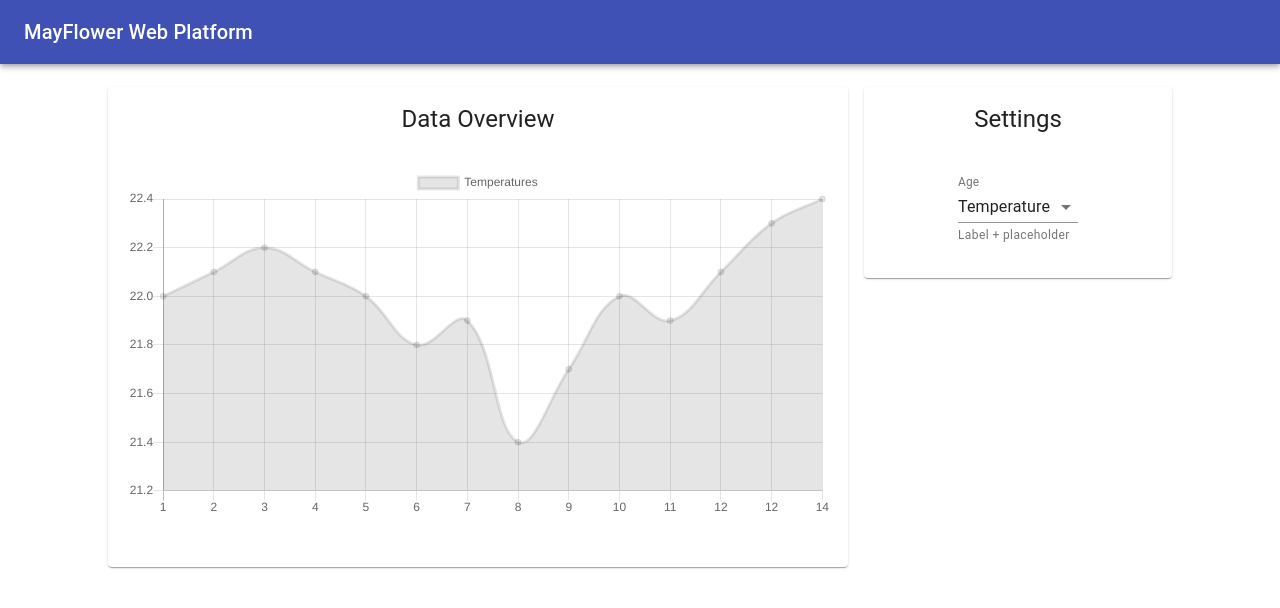
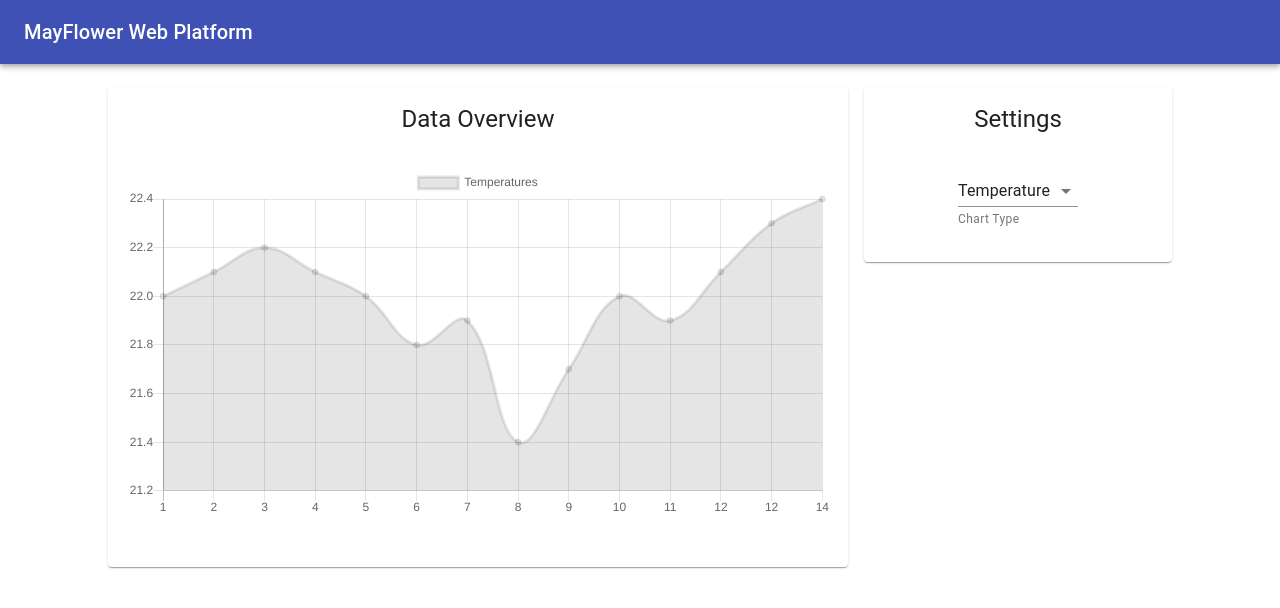
Before and after one commit to alexandar1000/MayFlower-WebPortal, a React (Create React App) app in the folder mayflower-webplatform/: page /historical-data in a window 1280 px wide. Shown: the top 608 px of the page. Built offline with nearby package versions, Linux system fonts and the light colour scheme.

Commit message:
Update the chart selector

```diff
--- a/mayflower-webplatform/src/Components/CurrentOverview/Gps.js
+++ b/mayflower-webplatform/src/Components/CurrentOverview/Gps.js
@@ -23,7 +23,7 @@ class Gps extends React.Component {
                 />
                 <CardContent>
                     <Typography>
-                        179.00; 120.12; 135
+                    53.384; -1.459; 54
                     </Typography>
                 </CardContent>
             </Card>
--- a/mayflower-webplatform/src/Components/HistoricalOverview/ChartSettings.js
+++ b/mayflower-webplatform/src/Components/HistoricalOverview/ChartSettings.js
@@ -41,22 +41,12 @@ class ChartSettings extends React.Component {
                 />
                 <CardContent>
                     <FormControl className={classes.formControl}>
-                        <InputLabel shrink htmlFor="age-native-label-placeholder">
-                        Age
-                        </InputLabel>
                         <NativeSelect
-                        value={"Temperature"}
-                        // onChange={handleChange}
-                        inputProps={{
-                            name: 'age',
-                            id: 'age-native-label-placeholder',
-                        }}
-                        >
-                        <option value="Temperature">Temperature</option>
-                        <option value={1}>GPS</option>
-                        <option value={2}>Battery</option>
+                            value={"Temperature"}
+                            >
+                            <option value="Temperature">Temperature</option>
                         </NativeSelect>
-                        <FormHelperText>Label + placeholder</FormHelperText>
+                        <FormHelperText>Chart Type</FormHelperText>
                     </FormControl>
                 </CardContent>
             </Card>
```
Also changed, not shown: mayflower-webplatform/src/Components/HistoricalOverview/TemperatureChart.js (line endings or trailing spaces).
